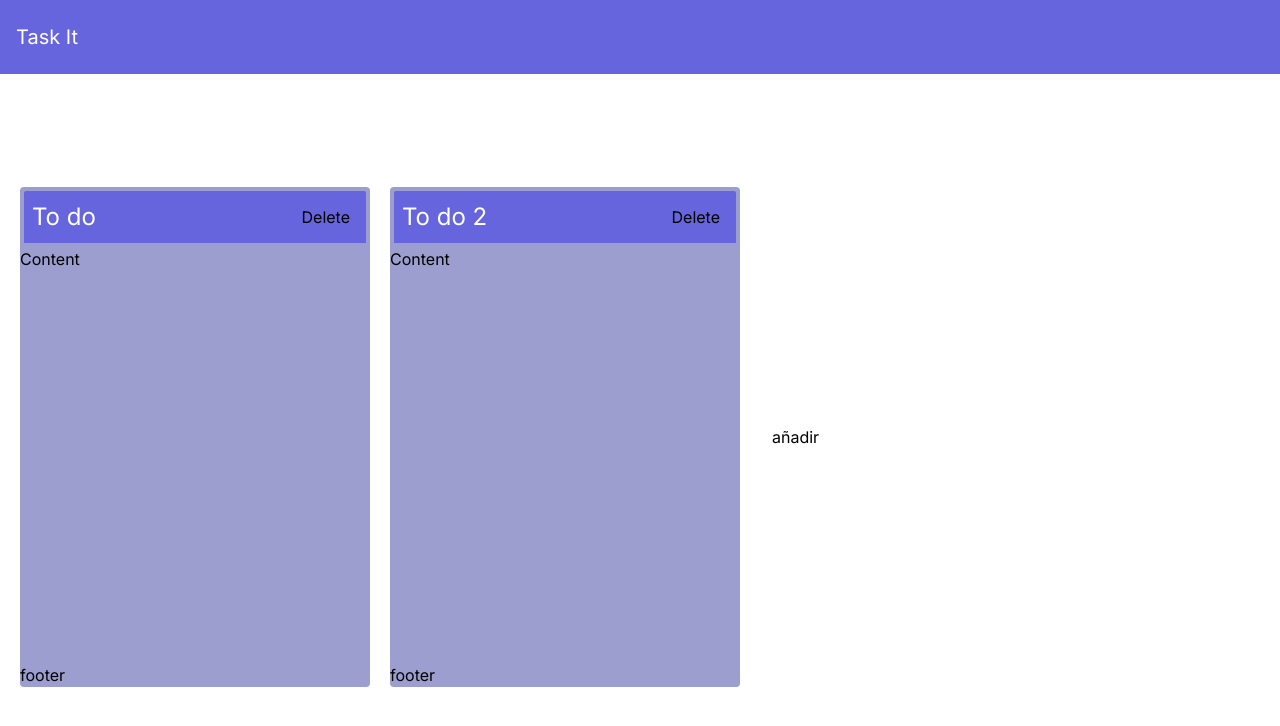
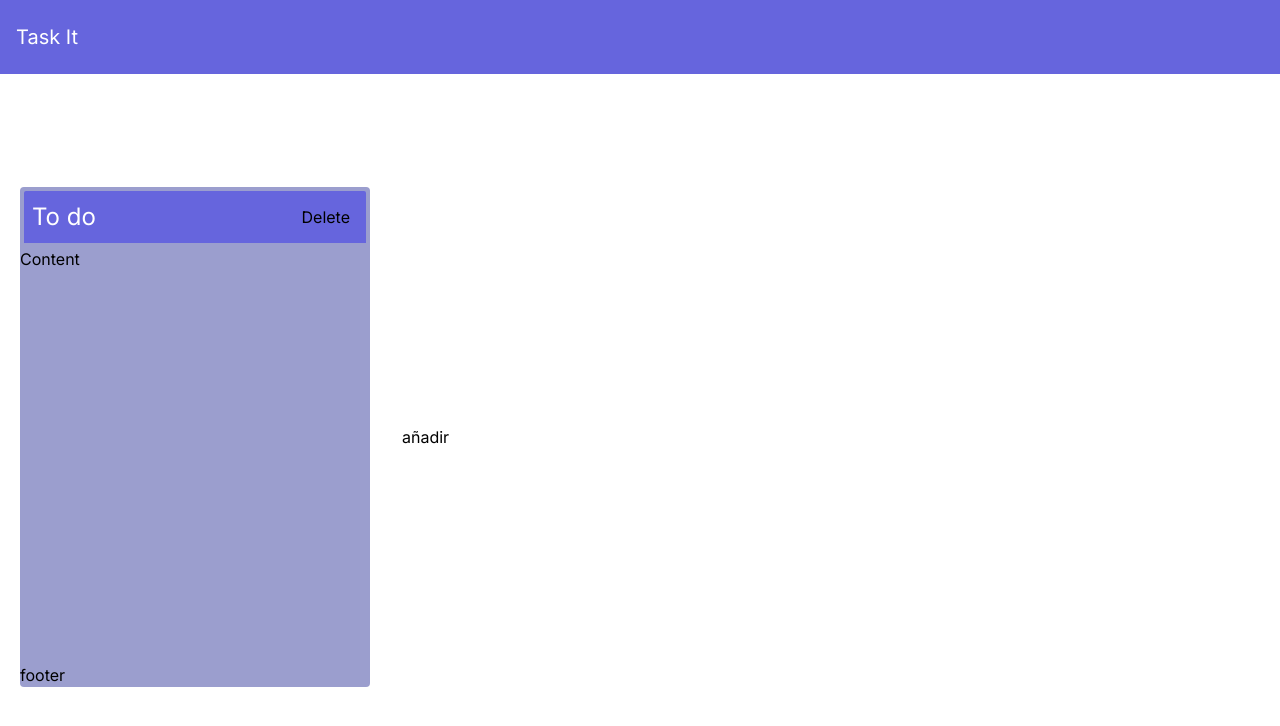
Before and after one commit to lmhmDev/task-it, a Next.js app: page / in a window 1280 px wide. Shown: the top 726 px of the page. Built offline with nearby package versions, Linux system fonts and the light colour scheme.

Commit message:
drag overlay and change columns order

```diff
--- a/src/components/board.tsx
+++ b/src/components/board.tsx
@@ -1,8 +1,13 @@
+'use client'
+
 import AddIcon from '@/icons/AddIcon';
 import { Column } from '@/utils/dnd_types';
-import { DndContext, closestCenter } from '@dnd-kit/core';
+import { DndContext, closestCenter, DragStartEvent, DragEndEvent, DragOverlay } from '@dnd-kit/core';
 import useStore from '../utils/store';
 import ColumnContainer from './column';
+import { arrayMove, SortableContext } from '@dnd-kit/sortable';
+import { useMemo, useState } from 'react';
+import { createPortal } from 'react-dom';
 
 
 const Board = () => {
@@ -10,6 +15,11 @@ const Board = () => {
     const tasks = useStore((state) => state.tasks)
     const columns: Column[] = useStore((state) => state.columns)
     const addColumn = useStore((state) => state.addColumn)
+    const changeOrder = useStore((state) => state.changeOrder)
+
+    const columnsIds = useMemo(() => columns.map((col) => col.id), [columns])
+
+    const [activeColumn, setActiveColumn] = useState<Column | null>()
 
     const add = () => {
         const newCol = {
@@ -20,22 +30,47 @@ const Board = () => {
         addColumn(newCol)
     }
 
-    const onDragEnd = (event) => {
+    const onDragStart = (event: DragStartEvent) => {
+        console.log('Drag start', event)
+        if (event.active.data.current?.type == "Column") {
+            setActiveColumn(event.active.data.current.column)
+        }
+    }
+
+    const onDragEnd = (event: DragEndEvent) => {
         const { active, over } = event
-        console.log('active', active)
-        console.log('over', over)
+
+        if (!over) return
+
+        const activeColumn = active.id
+        const overColumn = over.id
+
+        if (activeColumn === overColumn) return
+
+        const oldIndex = columns.findIndex((col) => col.id == activeColumn);
+        const newIndex = columns.findIndex((col) => col.id == overColumn);
+
+        changeOrder(oldIndex, newIndex)
+
     }
 
     return (
-        <DndContext collisionDetection={closestCenter} onDragEnd={onDragEnd}>
+        <DndContext collisionDetection={closestCenter} onDragStart={onDragStart} onDragEnd={onDragEnd}>
             <div className="flex gap-5 px-5 items-center overflow-x-auto overflow-y-hidden">
-                {columns.map((column) => {
+                <SortableContext items={columnsIds}>
+                    {columns.map((column) => {
 
-                    return <ColumnContainer key={column.id} column={column} />
+                        return <ColumnContainer key={column.id} column={column} />
 
-                })}
+                    })}
+                </SortableContext>
                 <button className="flex p-3 rounded hover:bg-detail" onClick={add}><AddIcon /> añadir</button>
             </div>
+            {typeof window !== 'undefined' && createPortal(
+                <DragOverlay>
+                    {activeColumn && <ColumnContainer column={activeColumn} />}
+                </DragOverlay>
+                , document.body)}
         </DndContext>
     )
 }
--- a/src/components/column.tsx
+++ b/src/components/column.tsx
@@ -1,9 +1,7 @@
-import { useEffect } from 'react';
-import Card from './card';
-import { SortableContext, verticalListSortingStrategy } from '@dnd-kit/sortable'
+import { useSortable } from '@dnd-kit/sortable';
 import { Column } from '@/utils/dnd_types';
-import Trash from '@/icons/Trash';
 import useStore from '../utils/store';
+import { CSS } from '@dnd-kit/utilities'
 
 interface Props {
     column: Column
@@ -17,10 +15,27 @@ const ColumnContainer = ({ column }: Props) => {
         deleteCol(column.id)
     }
 
+    const { setNodeRef, attributes, listeners, transform, transition, isDragging } = useSortable({
+        id: column.id,
+        data: {
+            type: 'Column',
+            column
+        }
+    })
+
+    const style = {
+        transition,
+        transform: CSS.Transform.toString(transform),
+        opacity: isDragging ? 0.5 : 1
+    }
+
 
     return (
-        <div className="flex flex-col h-[500px] bg-secondary min-w-[350px] rounded">
-            <div className="
+        <div ref={setNodeRef} style={style} className="flex flex-col h-[500px] bg-secondary min-w-[350px] rounded">
+            <div
+                {...attributes}
+                {...listeners}
+                className="
             bg-primary
             border-secondary
             border-4
@@ -41,7 +56,8 @@ const ColumnContainer = ({ column }: Props) => {
                 stroke-secondary
                 hover:stroke-white
                 hover:bg-secondary
-                rounded"
+                rounded
+                z-3"
                     onClick={deleteColumn}
                 >
                     Delete
--- a/src/utils/store.tsx
+++ b/src/utils/store.tsx
@@ -1,6 +1,7 @@
 import { create } from 'zustand'
 import { Column, Id } from './dnd_types';
 import { Column } from '@/utils/dnd_types';
+import { arrayMove } from '@dnd-kit/sortable';
 
 const initialData = {
     tasks: {
@@ -14,10 +15,6 @@ const initialData = {
         {
             id: 'column-1',
             title: 'To do'
-        },
-        {
-            id: 'column-2',
-            title: 'To do 2'
         }
     ]
 }
@@ -34,6 +31,11 @@ const useStore = create((set) => ({
         set((state) => ({
             columns: state.columns.filter((column: Column) => column.id != columnId)
         }))
+    },
+    changeOrder: (oldIndex: number, newIndex: number) => {
+        set((state) => ({
+            columns: arrayMove(state.columns, oldIndex, newIndex)
+        }))
     }
 }))
 
```
Also changed, not shown: tsconfig.json (+18 -5 lines).
